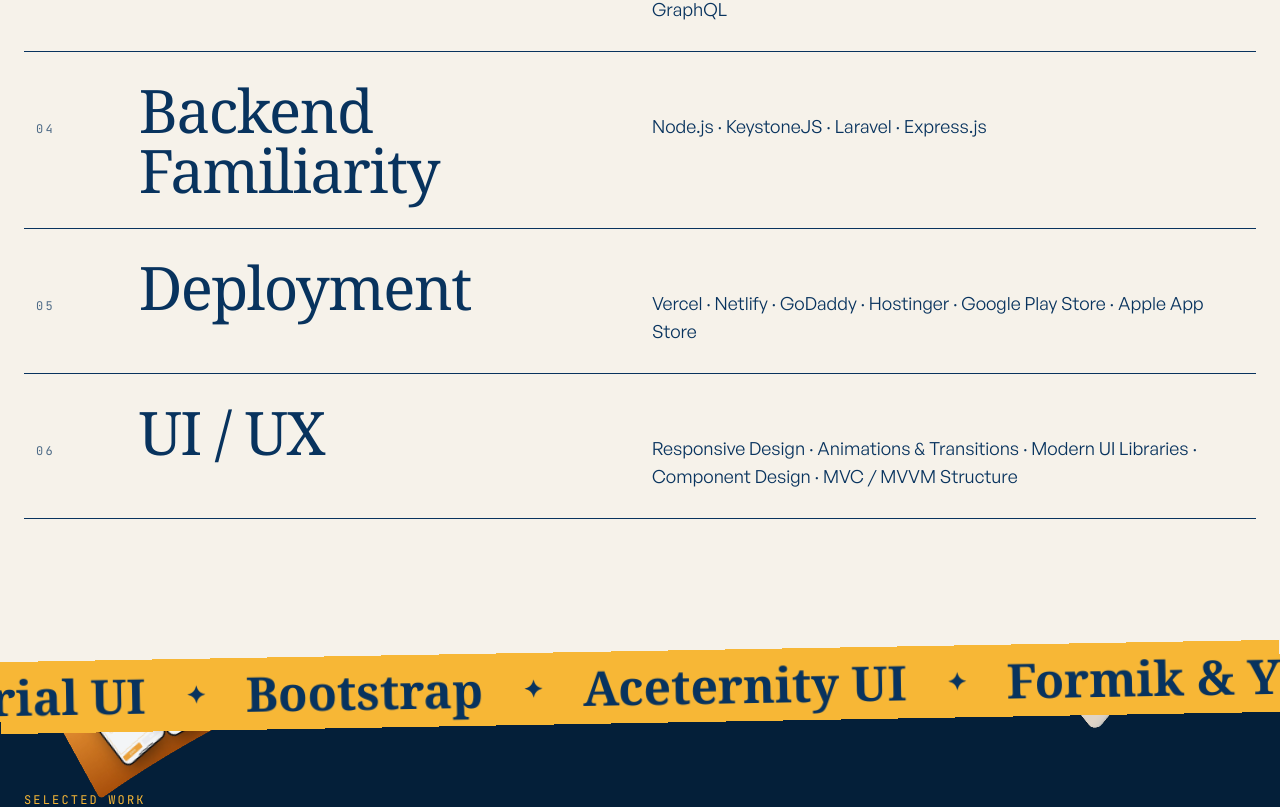
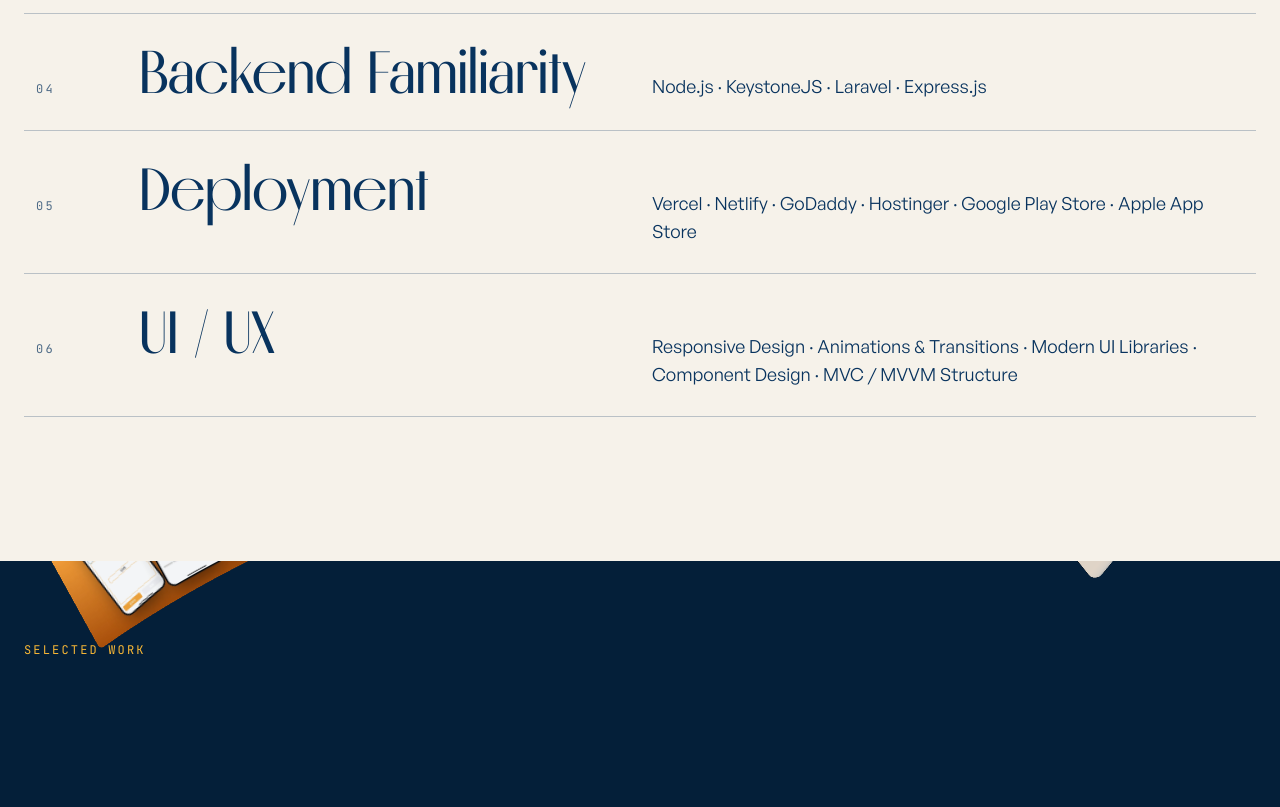
Before and after one commit to Luqman-Khokhar/pixel-craft-folio-96, a React (Vite) app: page / in a window 1280 px wide. Shown: the part 5177-5984 px from the top of the page. Built offline with nearby package versions, Linux system fonts and the light colour scheme; the HTML template or start-up script is replaced by a standard one.

Commit message:
style: restyle skills, experience and contact sections as sheets

```diff
--- a/src/components/site/ContactFinale.tsx
+++ b/src/components/site/ContactFinale.tsx
@@ -25,7 +25,7 @@
   const time = useClock(identity.timeZone);
   return (
     <>
-      <section id="contact" className="relative -mt-10 rounded-t-[2.5rem] bg-ink pt-20 md:-mt-16 md:rounded-t-[5rem] md:pt-32">
+      <section id="contact" className="sheet-edge relative -mt-10 bg-ink pt-20 md:-mt-16 md:pt-32">
         <div className="mx-auto max-w-[100rem] px-4 sm:px-6">
           <h2 className="font-display text-[27vw] font-bold leading-[0.84] text-paper md:whitespace-nowrap md:text-[min(16.2vw,19rem)]">
             <RiseText text={contact.heading} />
@@ -41,7 +41,7 @@
                 <InfoRow label="GitHub" value="Luqman-Khokhar" href={identity.github} external />
                 <InfoRow label="LinkedIn" value="mluqmangn" href={identity.linkedin} external />
               </div>
-              <p className="mt-10 font-serif text-4xl font-medium leading-none text-honey">{contact.connect}</p>
+              <p className="mt-10 font-display text-4xl font-medium leading-none text-honey">{contact.connect}</p>
               <p className="mt-3 max-w-md leading-relaxed text-paper/85">{contact.connectBody}</p>
             </Reveal>
 
@@ -53,7 +53,7 @@
 
         <footer className="mx-auto mt-24 flex max-w-[100rem] flex-col items-start justify-between gap-5 border-t border-paper/20 px-4 py-6 sm:flex-row sm:items-center sm:px-6">
           <div className="flex items-center gap-3">
-            <Crest className="h-9 w-9 shrink-0 text-honey" />
+            <Crest className="h-14 w-auto shrink-0 text-honey" />
             <p className="text-sm text-paper/80">© {new Date().getFullYear()} {identity.fullName}. All rights reserved.</p>
           </div>
           <button type="button" onClick={() => scrollToY(0)} className="flex items-center gap-2 text-sm font-semibold">
--- a/src/components/site/ContactForm.tsx
+++ b/src/components/site/ContactForm.tsx
@@ -66,7 +66,7 @@
     return (
       <div role="status" className="flex min-h-[24rem] flex-col items-start justify-center gap-4">
         <span className="grid h-14 w-14 place-items-center rounded-full bg-honey text-ink"><Check className="h-6 w-6" aria-hidden="true" /></span>
-        <p className="font-serif text-5xl font-medium leading-none">Message sent</p>
+        <p className="font-display text-5xl font-medium leading-none">Message sent</p>
         <p className="text-paper/85">Thank you. I'll reply to the email you gave me.</p>
         <button type="button" onClick={() => setStatus("idle")} className="text-sm font-semibold underline decoration-honey underline-offset-4">Send another message</button>
       </div>
--- a/src/components/site/ExperienceYears.tsx
+++ b/src/components/site/ExperienceYears.tsx
@@ -46,11 +46,11 @@
   }, []);
 
   return (
-    <section id="experience" className="relative bg-honey text-ink">
+    <section id="experience" className="sheet-edge relative -mt-10 bg-paper text-ink md:-mt-16">
       <div className="mx-auto grid max-w-[100rem] gap-x-10 px-4 py-20 sm:px-6 md:grid-cols-12 md:py-32">
         <div className="md:col-span-6">
           <div className="md:sticky md:top-24">
-            <h2 className="eyebrow mb-4 text-ink/80 md:mb-6">Experience</h2>
+            <h2 className="eyebrow mb-4 text-ink/70 md:mb-6">Experience</h2>
             <div className="hidden md:block"><YearRoller year={experience[active].year} /></div>
           </div>
         </div>
@@ -58,17 +58,17 @@
         <ol className="md:col-span-6">
           {experience.map((job, i) => (
             <li key={job.company}>
-              <article ref={(el) => { refs.current[i] = el; }} className="border-t border-ink py-8 md:min-h-[75svh] md:py-10">
+              <article ref={(el) => { refs.current[i] = el; }} className="border-t border-ink/25 py-8 md:min-h-[75svh] md:py-10">
                 <Reveal>
                   <p className="font-display text-7xl font-bold leading-none md:hidden" aria-hidden="true">{job.year}</p>
                   <p className="eyebrow mt-3 text-ink/80 md:mt-0">{job.period}</p>
-                  <h3 className="mt-4 font-serif text-5xl font-medium leading-[0.98] tracking-tight md:text-6xl">{job.company}</h3>
+                  <h3 className="mt-4 font-display text-5xl font-medium leading-[0.98] tracking-tight md:text-6xl">{job.company}</h3>
                   <p className="mt-2 text-lg font-semibold">{job.role}</p>
                   <p className="mt-5 text-lg leading-relaxed md:text-xl">{job.summary}</p>
                   <ul className="mt-6 space-y-3">
                     {job.points.map((point) => (
                       <li key={point} className="flex gap-3 text-base leading-relaxed">
-                        <span aria-hidden="true" className="mt-1 text-xs">✦</span>
+                        <span aria-hidden="true" className="mt-[0.72em] h-px w-3 shrink-0 bg-honey-deep" />
                         <span>{point}</span>
                       </li>
                     ))}
--- a/src/components/site/SkillsIndex.tsx
+++ b/src/components/site/SkillsIndex.tsx
@@ -1,35 +1,6 @@
 import { useRef } from "react";
-import { motion, useAnimationFrame, useMotionValue, useReducedMotion, useScroll, useSpring, useTransform, useVelocity } from "framer-motion";
 import { skills } from "@/data/portfolio";
 import { Reveal, RiseText } from "./primitives";
-
-const TICKER = skills[0].items;
-
-/** Tech ticker that speeds up and reverses with scroll velocity. */
-function Ticker() {
-  const reduce = useReducedMotion();
-  const base = useMotionValue(0);
-  const { scrollY } = useScroll();
-  const velocity = useSpring(useVelocity(scrollY), { damping: 50, stiffness: 300 });
-  const factor = useTransform(velocity, [-2000, 0, 2000], [-4, 1, 6], { clamp: false });
-  const x = useTransform(base, (v) => `${-(((v % 50) + 50) % 50)}%`);
-  useAnimationFrame((_, delta) => {
-    if (!reduce) base.set(base.get() + factor.get() * delta * 0.0022);
-  });
-  const row = [...TICKER, ...TICKER];
-  return (
-    <div aria-hidden="true" className="relative z-10 -my-3 -rotate-1 overflow-hidden bg-honey py-3 text-ink">
-      <motion.div className="flex w-max whitespace-nowrap" style={{ x }}>
-        {[...row, ...row].map((item, i) => (
-          <span key={i} className="flex items-center font-serif text-3xl font-bold md:text-5xl">
-            {item}
-            <span className="mx-6 text-2xl md:mx-10">✦</span>
-          </span>
-        ))}
-      </motion.div>
-    </div>
-  );
-}
 
 /** An index, not a tag cloud: every skill is readable at a glance; rows wipe to ink on hover. */
 export function SkillsIndex() {
@@ -45,14 +16,14 @@
             <p className="eyebrow pb-2 text-ink/70">{skills.length} disciplines</p>
           </div>
 
-          <ul className="border-t border-ink">
+          <ul className="border-t border-ink/25">
             {skills.map((group, i) => (
               <li key={group.category}>
                 <Reveal>
-                  <div className="group relative isolate grid gap-3 overflow-hidden border-b border-ink py-5 transition-colors md:px-3 duration-500 hover:text-paper md:grid-cols-12 md:items-baseline md:gap-6 md:py-7">
+                  <div className="group relative isolate grid gap-3 overflow-hidden border-b border-ink/25 py-5 transition-colors md:px-3 duration-500 hover:text-paper md:grid-cols-12 md:items-baseline md:gap-6 md:py-7">
                     <span aria-hidden="true" className="absolute inset-x-[-2rem] bottom-0 top-0 -z-10 origin-bottom scale-y-0 bg-ink transition-transform duration-500 ease-out group-hover:scale-y-100" />
                     <span aria-hidden="true" className="eyebrow text-ink/70 transition-colors group-hover:text-honey md:col-span-1">0{i + 1}</span>
-                    <h3 className="font-serif text-4xl font-medium leading-none tracking-tight transition-transform duration-500 group-hover:translate-x-3 md:col-span-5 md:text-6xl">
+                    <h3 className="font-display text-4xl font-medium leading-none tracking-tight transition-transform duration-500 group-hover:translate-x-3 md:col-span-5 md:text-6xl">
                       {group.category}
                     </h3>
                     <p className="text-base leading-relaxed md:col-span-6 md:text-lg">{group.items.join("  ·  ")}</p>
@@ -63,7 +34,6 @@
           </ul>
         </div>
       </section>
-      <Ticker />
     </>
   );
 }
--- a/src/index.css
+++ b/src/index.css
@@ -212,6 +212,16 @@
 a:hover > .roll > span:last-child, button:hover > .roll > span:last-child,
 a:focus-visible > .roll > span:last-child, button:focus-visible > .roll > span:last-child { transform: translateY(0); }
 
+/* Every section arrives as a sheet over the last one; the project detail uses the same edge. */
+.sheet-edge {
+  border-top-left-radius: 2rem;
+  border-top-right-radius: 2rem;
+  box-shadow: 0 -1.5rem 4rem -1.5rem hsl(var(--ink-deep) / 0.45);
+}
+@media (min-width: 768px) {
+  .sheet-edge { border-top-left-radius: 3rem; border-top-right-radius: 3rem; }
+}
+
 @keyframes halo-spin { to { transform: rotate(360deg); } }
 .halo-spin { animation: halo-spin 48s linear infinite; transform-origin: center; }
 @keyframes swing {
```
